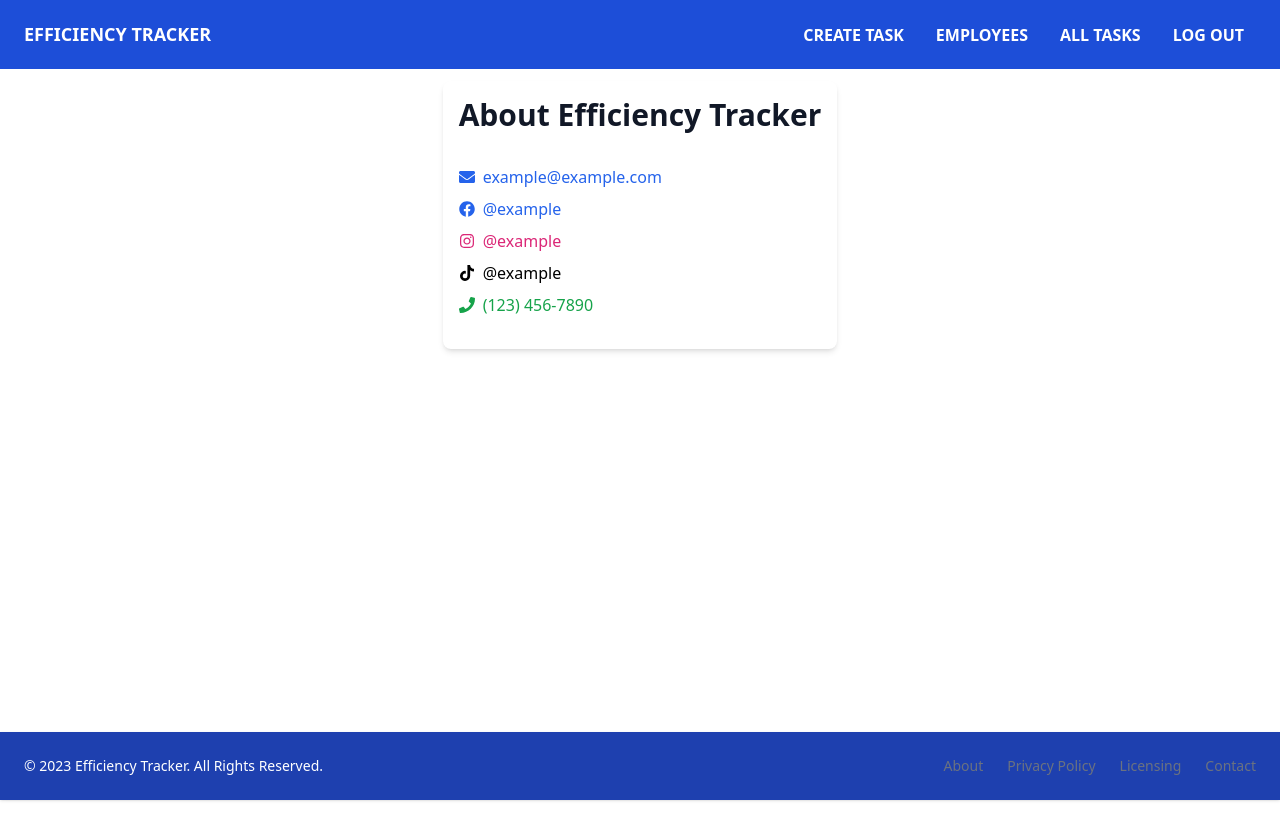
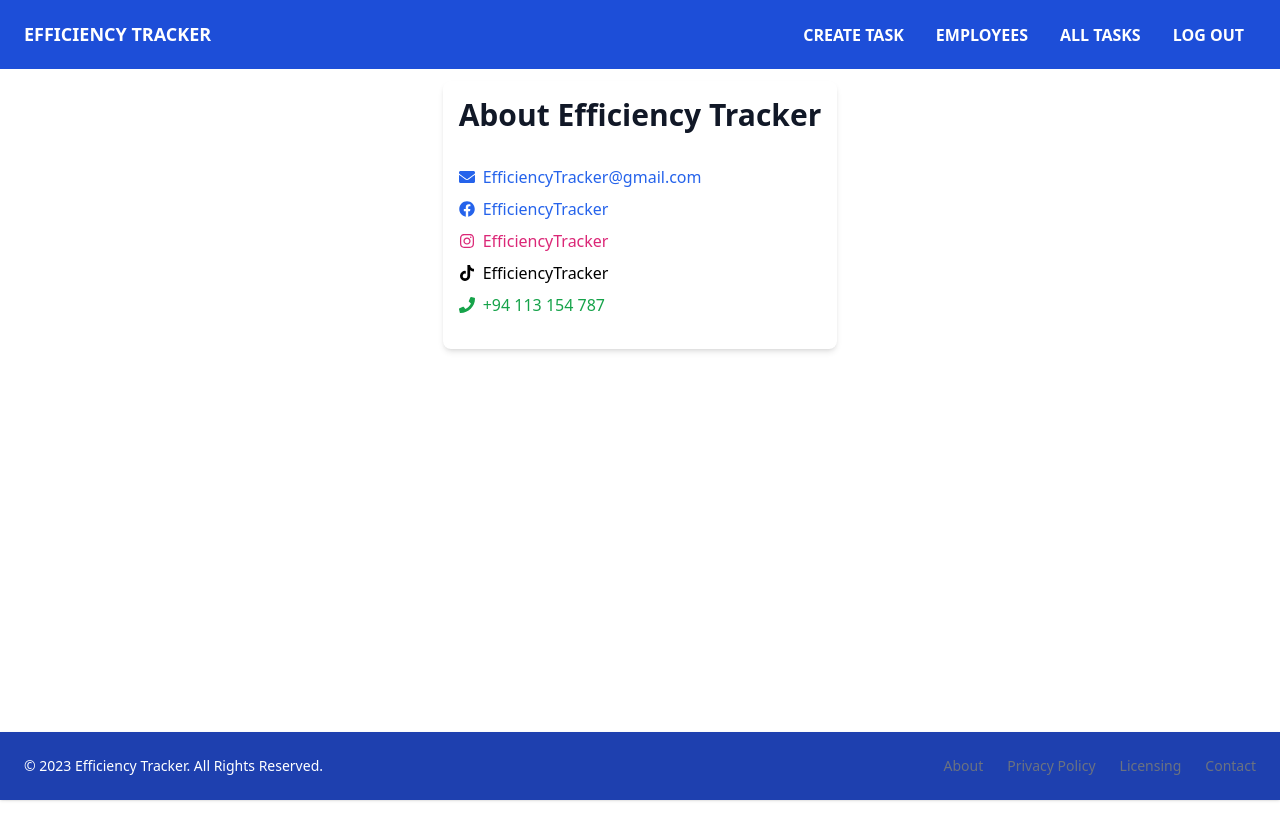
Before and after one commit to ChadithDissanayaka/SDGP-Project, a React (Vite) app in the folder client/: page /contact in a window 1280 px wide. Shown: the top 840 px of the page. Built offline with nearby package versions, Linux system fonts and the light colour scheme.

Commit message:
Update the Contact.jsx file

```diff
--- a/client/src/components/Contact.jsx
+++ b/client/src/components/Contact.jsx
@@ -20,7 +20,7 @@ const Contact = () => {
               href="mailto:example@example.com"
               className="text-blue-600 hover:underline"
             >
-              example@example.com
+             EfficiencyTracker@gmail.com
             </a>
           </li>
           <li className="flex items-center mb-2">
@@ -31,7 +31,7 @@ const Contact = () => {
               rel="noopener noreferrer"
               className="text-blue-600 hover:underline"
             >
-              @example
+            EfficiencyTracker
             </a>
           </li>
           <li className="flex items-center mb-2">
@@ -42,7 +42,7 @@ const Contact = () => {
               rel="noopener noreferrer"
               className="text-pink-600 hover:underline"
             >
-              @example
+              EfficiencyTracker
             </a>
           </li>
           <li className="flex items-center mb-2">
@@ -53,7 +53,7 @@ const Contact = () => {
               rel="noopener noreferrer"
               className="text-black hover:underline"
             >
-              @example
+               EfficiencyTracker
             </a>
           </li>
           <li className="flex items-center">
@@ -62,7 +62,7 @@ const Contact = () => {
               href="tel:+1234567890"
               className="text-green-600 hover:underline"
             >
-              (123) 456-7890
+              +94 113 154 787
             </a>
           </li>
         </ul>
```
